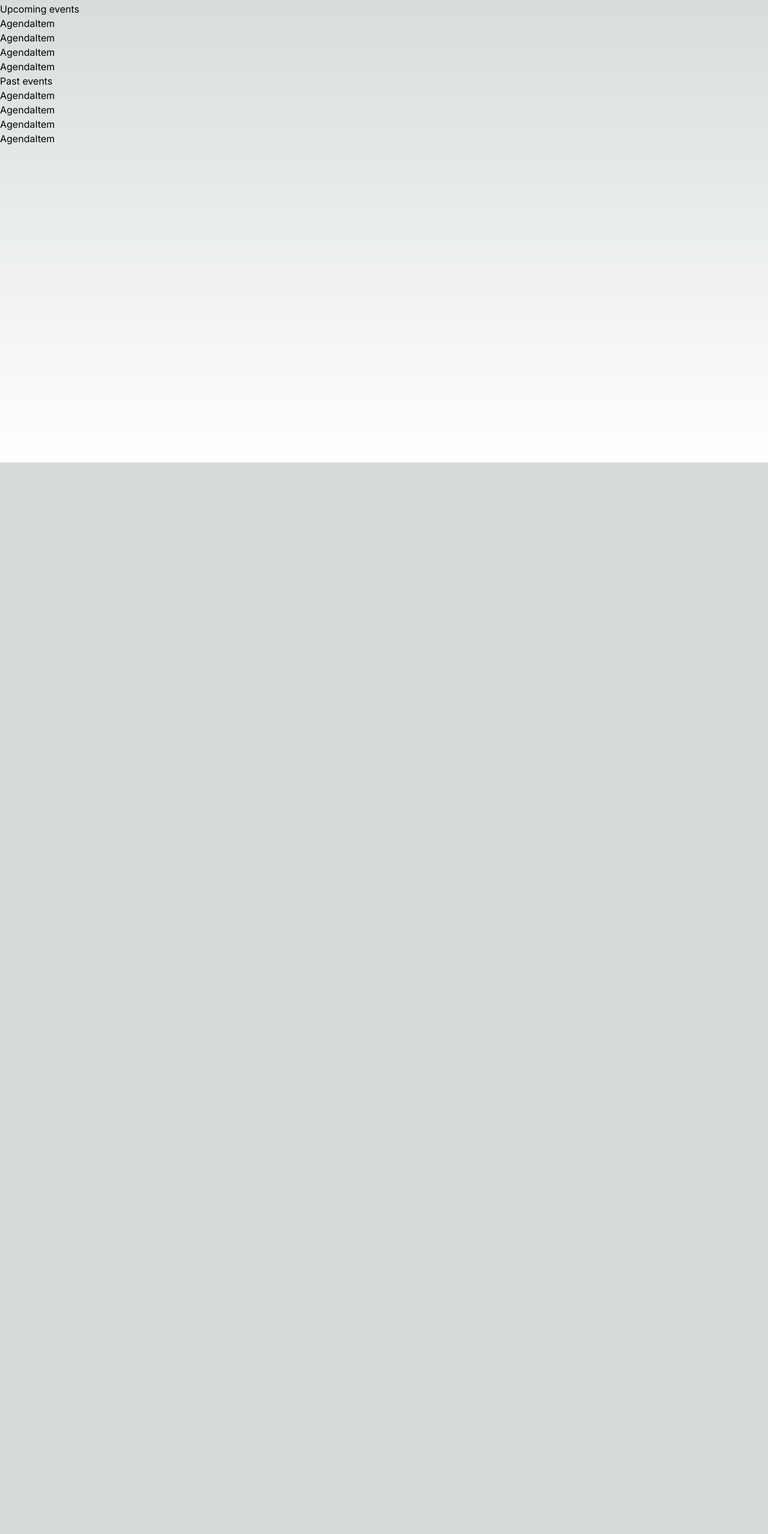
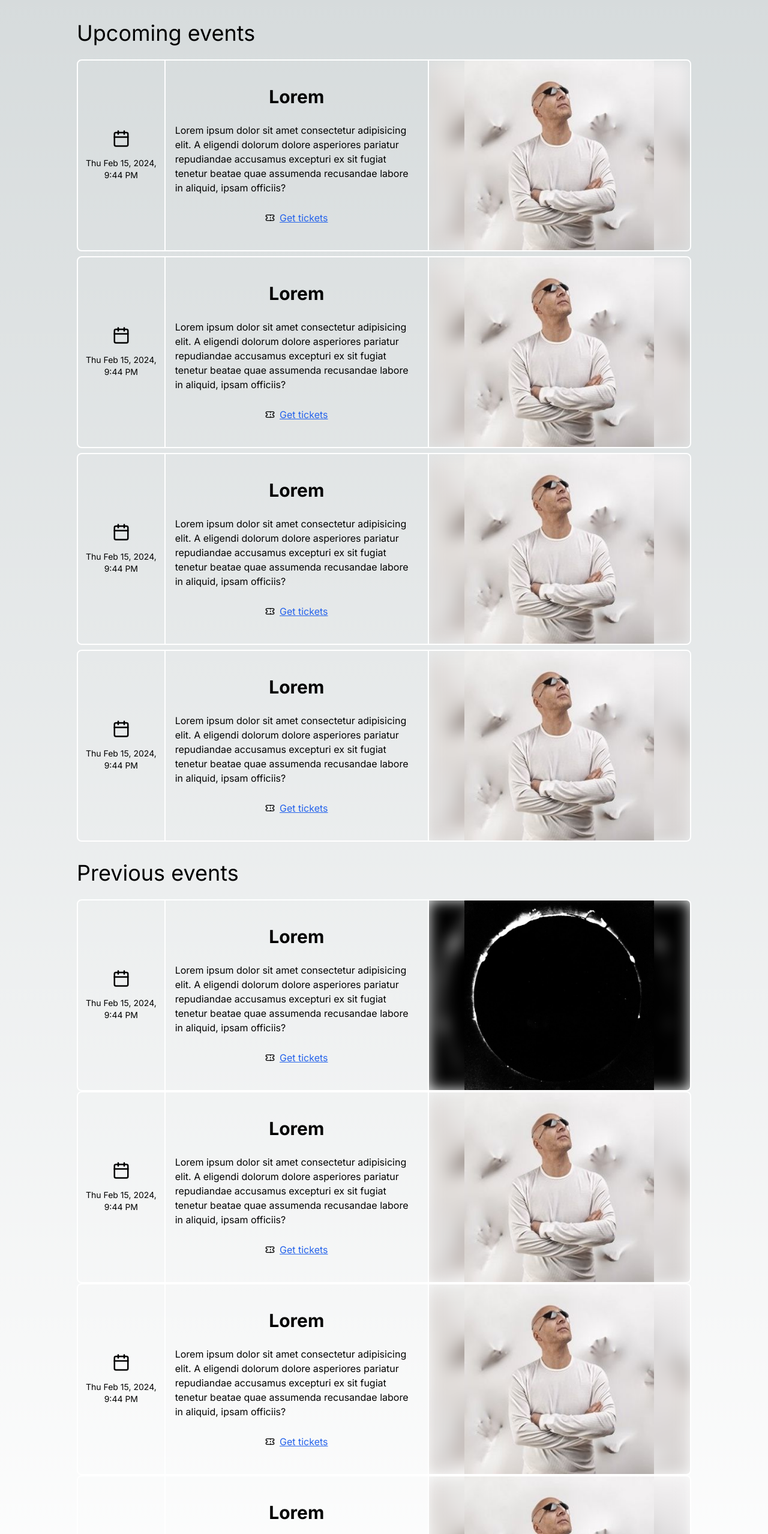
Before and after one commit to SantiagoJavierRubio/martux_m, a Next.js app: page /modelo1/calendar in a window 1280 px wide. Shown: the part 29-2586 px from the top of the page at 60% size. Before the commit the page ends 800 px from the top, so only its background shows below. Built offline with nearby package versions, Linux system fonts and the light colour scheme.

Commit message:
apply agenda items

```diff
--- a/app/modelo1/calendar/components/AgendaItem.tsx
+++ b/app/modelo1/calendar/components/AgendaItem.tsx
@@ -1,5 +1,67 @@
+import { Calendar, Ticket } from "lucide-react";
 import React from "react";
+import Image from "next/image";
+import Link from "next/link";
 
-export default function AgendaItem() {
-  return <div>AgendaItem</div>;
+type AgendaItemProps = {
+  date: Date;
+  title: string;
+  description: string;
+  imgUrl: string;
+  url: string;
+};
+
+const dateFormatOptions = {
+  dateStyle: "medium",
+  timeStyle: "short",
+} as const;
+
+function parseDate(date: Date) {
+  return (
+    date.toLocaleDateString(undefined, { weekday: "short" }) +
+    " " +
+    date.toLocaleString(undefined, dateFormatOptions)
+  );
 }
+
+export default function AgendaItem({
+  date,
+  description,
+  title,
+  url,
+  imgUrl,
+}: AgendaItemProps) {
+  return (
+    <article className="grid grid-cols-7 border-2 rounded-lg border-white w-full h-80 overflow-hidden">
+      <div className="border-r-2 col-span-1 border-white p-2 flex flex-col gap-4 justify-center items-center">
+        <Calendar size={30} />
+        <p className="text-sm text-center">{parseDate(date)}</p>
+      </div>
+      <div className="flex h-full flex-col items-center justify-evenly col-span-3 p-4">
+        <h3 className="text-3xl font-bold">{title}</h3>
+        <p className="text-wrap">{description}</p>
+        <Link href={url} className="flex items-center gap-2">
+          <Ticket size={16} />{" "}
+          <span className="text-blue-600 underline">Get tickets</span>
+        </Link>
+      </div>
+      <div className="border-white border-l-2 h-full relative col-span-3 overflow-hidden">
+        <Image
+          src={imgUrl}
+          alt="background"
+          fill
+          objectFit="cover"
+          className="blur-md"
+        />
+        <Image
+          src={imgUrl}
+          alt="Event picture"
+          fill
+          objectFit="contain"
+          className="z-10"
+          priority
+        />
+      </div>
+    </article>
+  );
+}
--- a/app/modelo1/calendar/page.tsx
+++ b/app/modelo1/calendar/page.tsx
@@ -23,19 +23,93 @@ export default function Agenda() {
           </Link>
         </div>
       </nav>
-      <section>
-        <h2>Upcoming events</h2>
-        <AgendaItem />
-        <AgendaItem />
-        <AgendaItem />
-        <AgendaItem />
+      <section className="w-full max-w-5xl mx-auto">
+        <h2 className="text-4xl mt-8 mb-6">Upcoming events</h2>
+        <div className="w-full flex flex-col items-center justify-center gap-2">
+          <AgendaItem
+            date={new Date()}
+            title="Lorem"
+            description="Lorem ipsum dolor sit amet consectetur adipisicing elit. A eligendi
+          dolorum dolore asperiores pariatur repudiandae accusamus excepturi ex
+          sit fugiat tenetur beatae quae assumenda recusandae labore in aliquid,
+          ipsam officiis?"
+            url="kdjaskda"
+            imgUrl="/profile1.jpg"
+          />
+          <AgendaItem
+            date={new Date()}
+            title="Lorem"
+            description="Lorem ipsum dolor sit amet consectetur adipisicing elit. A eligendi
+          dolorum dolore asperiores pariatur repudiandae accusamus excepturi ex
+          sit fugiat tenetur beatae quae assumenda recusandae labore in aliquid,
+          ipsam officiis?"
+            url="kdjaskda"
+            imgUrl="/profile1.jpg"
+          />
+          <AgendaItem
+            date={new Date()}
+            title="Lorem"
+            description="Lorem ipsum dolor sit amet consectetur adipisicing elit. A eligendi
+          dolorum dolore asperiores pariatur repudiandae accusamus excepturi ex
+          sit fugiat tenetur beatae quae assumenda recusandae labore in aliquid,
+          ipsam officiis?"
+            url="kdjaskda"
+            imgUrl="/profile1.jpg"
+          />
+          <AgendaItem
+            date={new Date()}
+            title="Lorem"
+            description="Lorem ipsum dolor sit amet consectetur adipisicing elit. A eligendi
+          dolorum dolore asperiores pariatur repudiandae accusamus excepturi ex
+          sit fugiat tenetur beatae quae assumenda recusandae labore in aliquid,
+          ipsam officiis?"
+            url="kdjaskda"
+            imgUrl="/profile1.jpg"
+          />
+        </div>
       </section>
-      <section>
-        <h2>Past events</h2>
-        <AgendaItem />
-        <AgendaItem />
-        <AgendaItem />
-        <AgendaItem />
+      <section className="w-full max-w-5xl mx-auto">
+        <h2 className="text-4xl mt-8 mb-6">Previous events</h2>
+        <AgendaItem
+          date={new Date()}
+          title="Lorem"
+          description="Lorem ipsum dolor sit amet consectetur adipisicing elit. A eligendi
+          dolorum dolore asperiores pariatur repudiandae accusamus excepturi ex
+          sit fugiat tenetur beatae quae assumenda recusandae labore in aliquid,
+          ipsam officiis?"
+          url="kdjaskda"
+          imgUrl="/eclipse1.jpg"
+        />
+        <AgendaItem
+          date={new Date()}
+          title="Lorem"
+          description="Lorem ipsum dolor sit amet consectetur adipisicing elit. A eligendi
+          dolorum dolore asperiores pariatur repudiandae accusamus excepturi ex
+          sit fugiat tenetur beatae quae assumenda recusandae labore in aliquid,
+          ipsam officiis?"
+          url="kdjaskda"
+          imgUrl="/profile1.jpg"
+        />
+        <AgendaItem
+          date={new Date()}
+          title="Lorem"
+          description="Lorem ipsum dolor sit amet consectetur adipisicing elit. A eligendi
+          dolorum dolore asperiores pariatur repudiandae accusamus excepturi ex
+          sit fugiat tenetur beatae quae assumenda recusandae labore in aliquid,
+          ipsam officiis?"
+          url="kdjaskda"
+          imgUrl="/profile1.jpg"
+        />
+        <AgendaItem
+          date={new Date()}
+          title="Lorem"
+          description="Lorem ipsum dolor sit amet consectetur adipisicing elit. A eligendi
+          dolorum dolore asperiores pariatur repudiandae accusamus excepturi ex
+          sit fugiat tenetur beatae quae assumenda recusandae labore in aliquid,
+          ipsam officiis?"
+          url="kdjaskda"
+          imgUrl="/profile1.jpg"
+        />
       </section>
     </main>
   );
```
